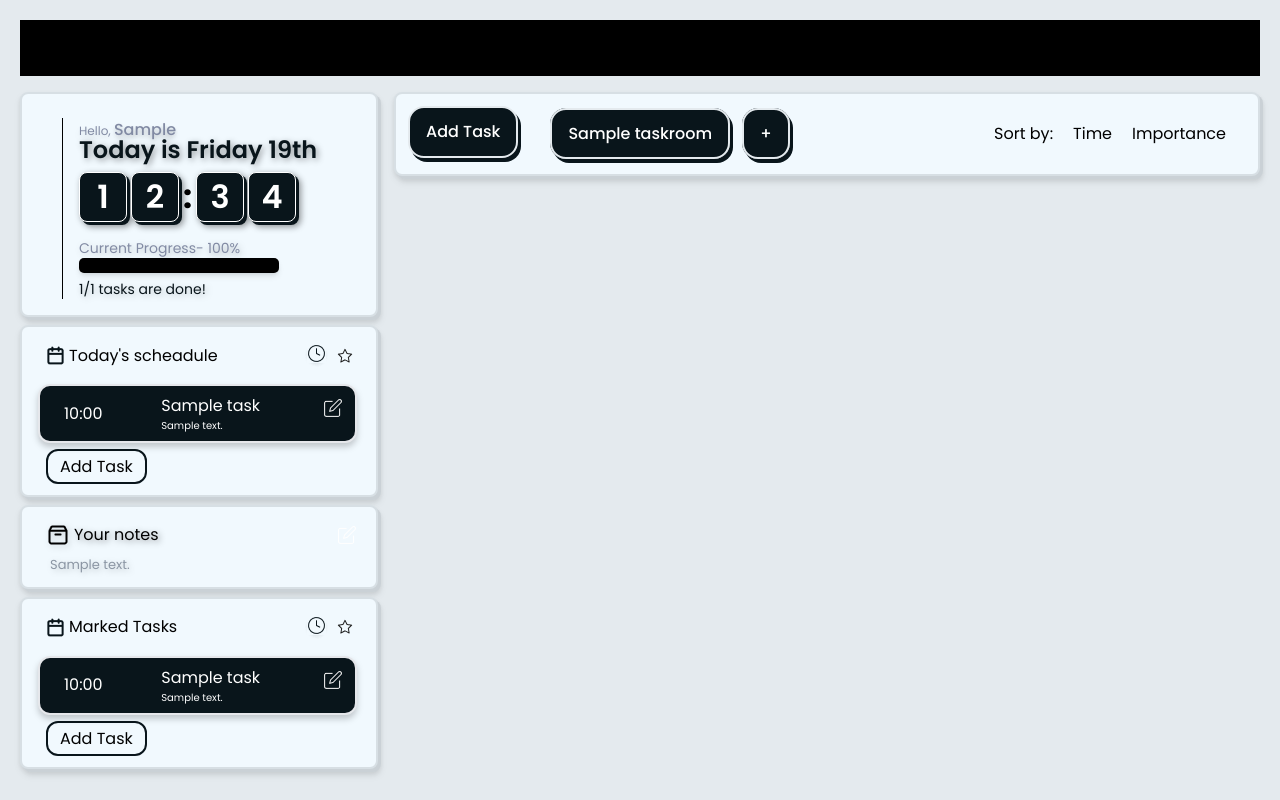
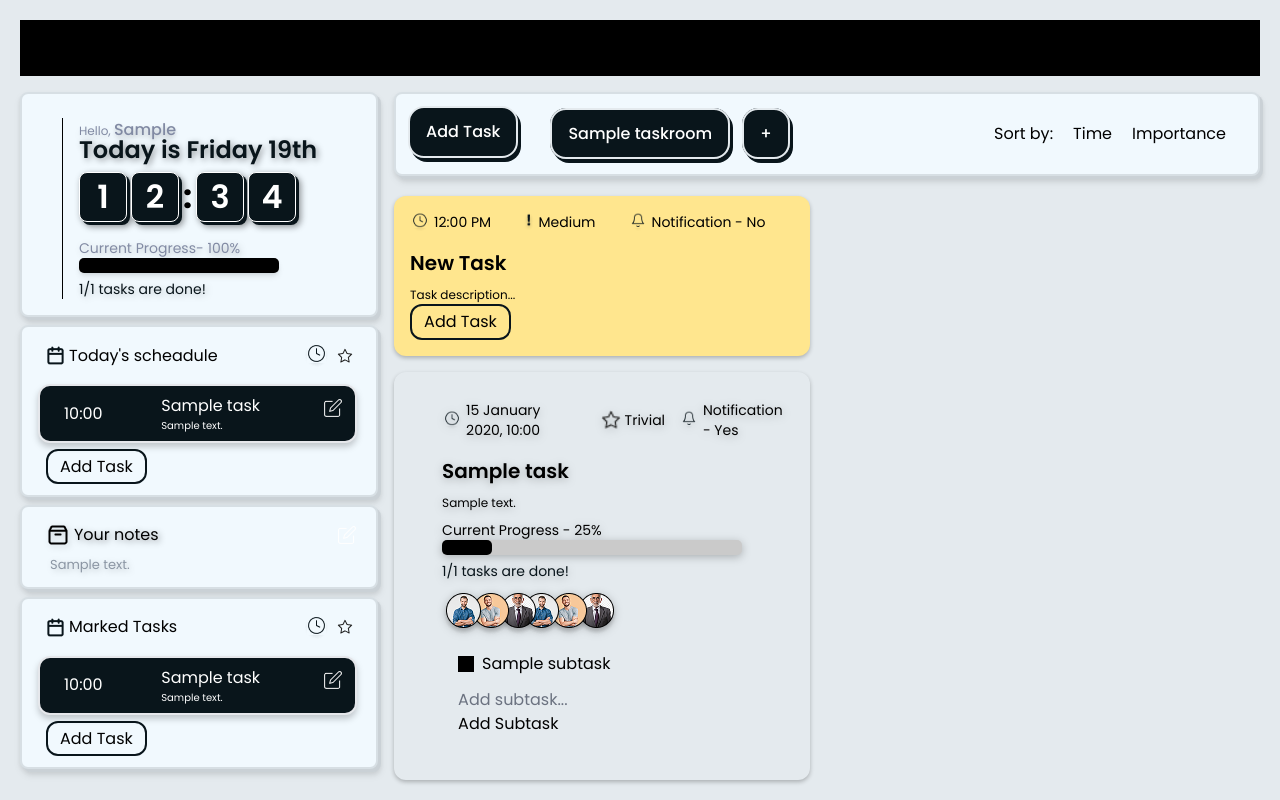
Before and after one commit to v1cttorr/django-todo, a Django app: page /room/1/ in a window 1280 px wide, after a click on "Add Task". Run offline with Django 5.2, Linux system fonts and the light colour scheme; a user stored in the database is signed in; tables that the repository leaves empty hold one stand-in row (values such as "Sample post"); some libraries are stand-ins or nearby versions.

Commit message:
add task function

```diff
--- a/base/views.py
+++ b/base/views.py
@@ -5,7 +5,6 @@ from django.contrib.auth.decorators import login_required
 from django.shortcuts import get_object_or_404
 from django.http import JsonResponse
 from django.db.models import Case, When, Value, IntegerField
-
 
 # Create your views here.
 def home(request):
--- a/static/js/getTasks.js
+++ b/static/js/getTasks.js
@@ -123,7 +123,8 @@ function getTasks(sort){
         url: 'get-tasks/?sort=' + sort,
         type: 'GET',
         success: function(data) {
-            var leftCol =  $('#leftColumn')
+            var leftCol =  $('#leftColumnTasks')
+            // var leftCol =  $('#leftColumn')
             var rightCol =  $('#rightColumn')
             leftCol.html('');
             rightCol.html('');
@@ -318,7 +319,7 @@ function completeTask(id, task_type, sort, task_complete=false){
         success: function(response) {
             if(task_type != 'task'){
                 getTasks(sort)
-                setTimeout(increaseMainProgress, 100)
+                setTimeout(increaseMainProgress, 250)
             }
         },
         error: function(xhr, status, error) {
@@ -328,14 +329,16 @@ function completeTask(id, task_type, sort, task_complete=false){
 }
 
 
-
-
 //*************** ADD SUBTASK ***************
 function addSubtask(task_id, sort){
     var title = document.getElementById('addSubtask' + task_id).querySelector('input[name="title"]').value
     $.ajax({
         url: 'add-subtask/',
         type: 'POST',
+        contentType: 'application/x-www-form-urlencoded',
+        headers: {
+            'X-CSRFToken': csrf_token,
+        },
         contentType: 'application/x-www-form-urlencoded',
         data: {
             title: title,
@@ -349,6 +352,7 @@ function addSubtask(task_id, sort){
         }
     });
 }
+
 //Edycja tasków
 function editText(element) {
     const textElement = element.querySelector('p');
@@ -371,7 +375,7 @@ function addSubtask(task_id, sort){
     const span = element.querySelector('span');
     const input = document.createElement('input');
     input.type = 'time';
-        input.value = '11:00';
+    input.value = '12:00';
 
     input.addEventListener('blur', function () {
         span.innerText = input.value;
@@ -385,7 +389,7 @@ function addSubtask(task_id, sort){
 function editImportance(element) {
     const span = element.querySelector('span');
     const select = document.createElement('select');
-        const options = ['Trivial', 'Easy', 'Medium', 'Important'];
+    const options = ['Trivial', 'Important', 'High Priority', 'Very Important'];
 
     options.forEach(option => {
         const opt = document.createElement('option');
@@ -427,31 +431,8 @@ function addSubtask(task_id, sort){
 }
 
 function addTask() {
-        const taskContainer = document.getElementById('taskContainer');
-        const newTask = document.createElement('div');
-        newTask.className = "flex flex-col gap-4 bg-[#FFE68E] rounded-xl shadow-[0px_2px_4px_rgba(0,0,0,0.25)] cursor-pointer select-none p-4";
-        newTask.innerHTML = `
-            <div name="Task-content" class="flex flex-col">
-                <div name="tags" class="flex flex-row gap-8 text-sm">
-                    <p name="time" class="flex flex-row items-center gap-1" onclick="editTime(this)">
-                        <img src="{% static 'img/clock.png' %}" class="h-[20px]"> <span>12:00 PM</span>
-                    </p>
-                    <p name="importance" class="flex flex-row items-center gap-1" onclick="editImportance(this)">
-                        <img src="{% static 'img/!.png' %}" class="h-[20px]"> <span>Medium</span>
-                    </p>
-                    <p name="notification" class="flex flex-row items-center gap-1" onclick="editNotification(this)">
-                        <img src="{% static 'img/bell.png' %}" class="h-[20px]"> <span>Notification - No</span>
-                    </p>
-                </div>
-                <div name="title" class="mt-4" onclick="editText(this)">
-                    <p class="font-semibold text-[20px]">New Task</p>
-                </div>
-                <div name="description" class="mt-2" onclick="editText(this)">
-                    <p name="description-text" class="text-[12px]">Task description...</p>
-                </div>
-            </div>
-        `;
-        taskContainer.appendChild(newTask);
+    var taskElement = document.getElementById('addTaskElement');
+    taskElement.style.display = 'block';
 }
 
 
@@ -492,3 +473,47 @@ function increaseProgress(completedTasks, numberOfAllTasks) { // later add id pa
             percentOfCompletedTasks.innerHTML = "0%";
     }
 }
+
+
+//*************** SEND TASKS ***************
+// $('#addTask').on('submit', function(e) {
+//     // e.preventDefault();
+
+//     var title = $('input[name="title"]').val();
+//     var description = $('input[name="description"]').val();
+//     var date = $('input[name="date"]').val();
+//     var importance = $('#importance').val();
+//     console.log("aaaaaaaaaaaaa");
+
+//     $.ajax({
+//         url: 'add-task/',
+//         type: 'POST',
+//         headers: {
+//             'Content-Type': 'application/json',
+//         },
+//         data: {
+//             title: title,
+//             description: description,
+//             date: date,
+//             importance: importance
+//         },
+//         success: function(response) {
+//             getTasks('date')
+//         }
+//     });
+// });
+
+function getCookie(name) {
+    let cookieValue = null;
+    if (document.cookie && document.cookie !== '') {
+        const cookies = document.cookie.split(';');
+        for (let i = 0; i < cookies.length; i++) {
+            const cookie = cookies[i].trim();
+            if (cookie.startsWith(name + '=')) {
+                cookieValue = decodeURIComponent(cookie.substring(name.length + 1));
+                break;
+            }
+        }
+    }
+    return cookieValue;
+}
--- a/templates/room.html
+++ b/templates/room.html
@@ -421,6 +421,63 @@
                 </script>
                 <div name="MainTasksContainer" id="MainTasksContainer" class="flex flex-row gap-5 w-full mt-3"> <!--Div na taski-->
                     <div name="leftColumn" id="leftColumn" class="flex flex-col gap-4 w-[48%]">
+
+                        <form method="POST" id="addTask">
+                            {% csrf_token %}
+                            <div id="addTaskElement" style="display: none;" class="flex flex-col gap-4 bg-[#FFE68E] rounded-xl shadow-[0px_2px_4px_rgba(0,0,0,0.25)] cursor-pointer select-none p-4">
+                                <div name="Task-content" class="flex flex-col">
+                                    <div name="tags" class="flex flex-row gap-8 text-sm">
+                                        <p name="time" class="flex flex-row items-center gap-1" onclick="editTime(this)">
+                                            <img src="{% static 'img/clock.png' %}" class="h-[20px]"> <span>12:00 PM</span>
+                                        </p>
+                                        <p id="importanceSelect" name="importance" class="flex flex-row items-center gap-1" onclick="editImportance(this)">
+                                            <img src="{% static 'img/!.png' %}" class="h-[20px]"> <span>Medium</span>
+                                        </p>
+                                        <p name="notification" class="flex flex-row items-center gap-1" onclick="editNotification(this)">
+                                            <img src="{% static 'img/bell.png' %}" class="h-[20px]"> <span>Notification - No</span>
+                                        </p>
+                                    </div>
+                                    <div name="title" class="mt-4" onclick="editText(this)">
+                                        <p id="titleTask" class="font-semibold text-[20px]">New Task</p>
+                                    </div>
+                                    <div name="description" class="mt-2" onclick="editText(this)">
+                                        <p name="description-text" id="descriptiontext" class="text-[12px]">Task description...</p>
+                                    </div>
+                                </div>
+                                <input type="submit" value="Add Task" class="rounded-xl border-2 border-[#09151B] p-1 pl-3 pr-3">
+                            </div>
+                        </form>
+
+                        <script>
+                            $('#addTask').on('submit', function(e) {
+                            e.preventDefault();
+
+                            var title = document.getElementById('titleTask').innerHTML;
+                            var description = document.getElementById('descriptiontext').innerHTML;
+                            //TODO get date
+                            var date = '2022-10-10 12:00:00';
+                            var importance = document.getElementById('importanceSelect').children[1].innerHTML;
+
+                            $.ajax({
+                                url: 'add-task/',
+                                type: 'POST',
+                                data: {
+                                    title: title,
+                                    description: description,
+                                    date: date,
+                                    importance: importance
+                                },
+                                headers: {
+                                    'X-CSRFToken': '{{csrf_token}}'
+                                },
+                                success: function(response) {
+                                    getTasks('date')
+                                }
+                            });
+                        });
+                        </script>
+
+                        <div id="leftColumnTasks" class="flex flex-col gap-4"></div>
                         <!-- <div name="ExampleTask" onclick="showHideSubtasks()" class="flex flex-col gap-4 bg-[#FFE68E] rounded-xl shadow-[0px_2px_4px_rgba(0,0,0,0.25)] cursor-pointer select-none">
                             <div name="Task-content" class="flex flex-col m-7 ml-12">
                                 <div name="tags" class="flex flex-row gap-8 text-sm">
```
Lines whose indentation alone changed are shown as unchanged.
